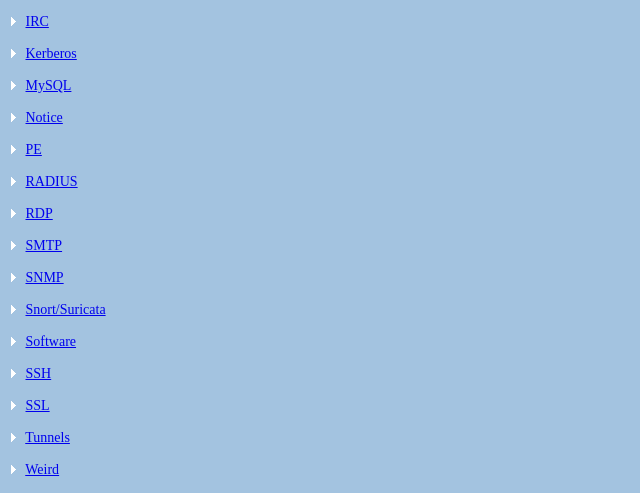
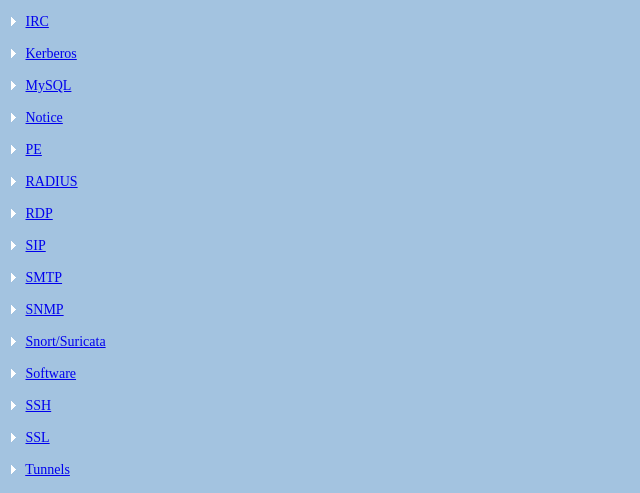
Before and after one commit to Security-Onion-Solutions/securityonion-web-page, a PHP site: page /elsa/menu.php in a window 1280 px wide. Shown: the part 325-818 px from the top of the page, without its empty margins (0-640 px from the left). Run offline with PHP 8.4, Linux system fonts and the light colour scheme.

Commit message:
securityonion-web-page: add queries for Bro sip logs #805

```diff
--- a/elsa/menu.php
+++ b/elsa/menu.php
@@ -287,6 +287,22 @@ function showhide(tspan, tri) {
 	<a href="<?php echo $h1; ?>class=BRO_RDP groupby:encryption_level"				<?php echo $h2; ?>>Encryption Level</a><br />
 </span><br />
 
+<!-- 'SIP' ELSA Queries -->
+<?php $descr = "SIP traffic seen by Bro"; ?>
+<a href="javascript:showhide('sip','tri_sip')"><img src="tri_c.gif" id="tri_sip" width="14" height="10" border="0" alt=""></a>
+<a href="javascript:showhide('sip','tri_sip')" title="<?php echo $descr ?>" class="navlnk">SIP</a><br />
+<span id="sip" style="display: none">
+	<a href="<?php echo $h1; ?>class=BRO_SIP groupby:srcip"						<?php echo $h2; ?>>Top SRC IPs</a><br />
+	<a href="<?php echo $h1; ?>class=BRO_SIP groupby:dstip"						<?php echo $h2; ?>>Top DST IPs</a><br />
+	<a href="<?php echo $h1; ?>class=BRO_SIP groupby:dstport"					<?php echo $h2; ?>>Top DST Ports</a><br />
+	<a href="<?php echo $h1; ?>class=BRO_SIP groupby:trans_depth"					<?php echo $h2; ?>>Trans Depth</a><br />
+	<a href="<?php echo $h1; ?>class=BRO_SIP groupby:status_code"					<?php echo $h2; ?>>Status Code</a><br />
+	<a href="<?php echo $h1; ?>class=BRO_SIP groupby:method"					<?php echo $h2; ?>>Method</a><br />
+	<a href="<?php echo $h1; ?>class=BRO_SIP groupby:uri"						<?php echo $h2; ?>>URI</a><br />
+	<a href="<?php echo $h1; ?>class=BRO_SIP groupby:user_agent"					<?php echo $h2; ?>>User Agent</a><br />
+	<a href="<?php echo $h1; ?>class=BRO_SIP groupby:status_msg"					<?php echo $h2; ?>>Status Msg</a><br />
+</span><br />
+
 <!-- 'SMTP' ELSA Queries -->
 <?php $descr = "SMTP traffic seen by Bro"; ?>
 <a href="javascript:showhide('smtp','tri_smtp')"><img src="tri_c.gif" id="tri_smtp" width="14" height="10" border="0" alt=""></a>
```
